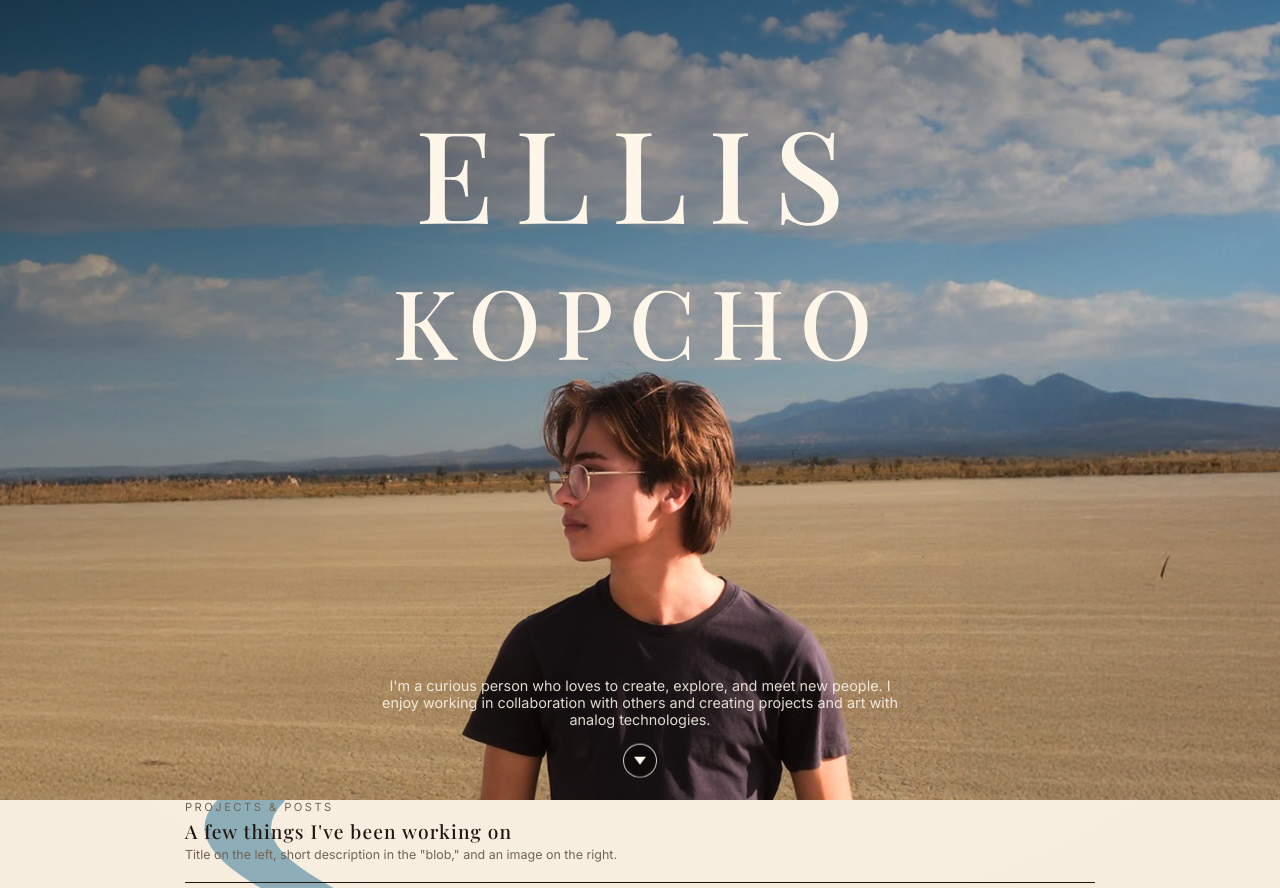
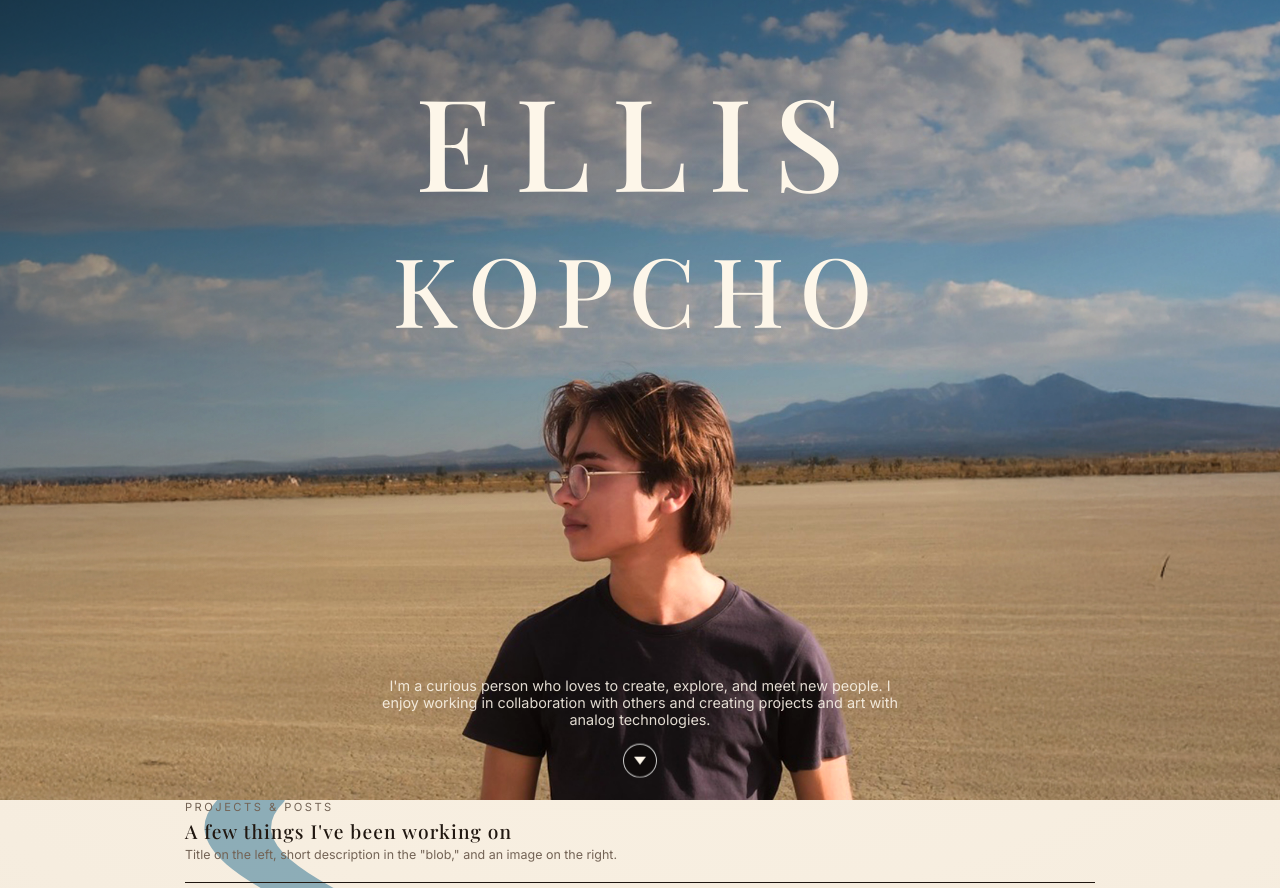
Before and after one commit to EllisKopcho/EllisKopcho.github.io, a plain HTML site: page index.html in a window 1280 px wide. Shown: the top 888 px of the page. Drawn offline with nearby package versions, Linux system fonts and the light colour scheme.

Commit message:
Update index.html

```diff
--- a/index.html
+++ b/index.html
@@ -102,12 +102,12 @@
 
     /* Centered and stacked names */
     #first-name {
-      top: 32%;
+      top: 28%;
       transform: translate(-50%, -100%);
     }
 
     #last-name {
-      top: 32%;
+      top: 28%;
       transform: translate(-50%, 0%);
       font-size: clamp(3.5rem, 9vw, 6rem);
     }
```
